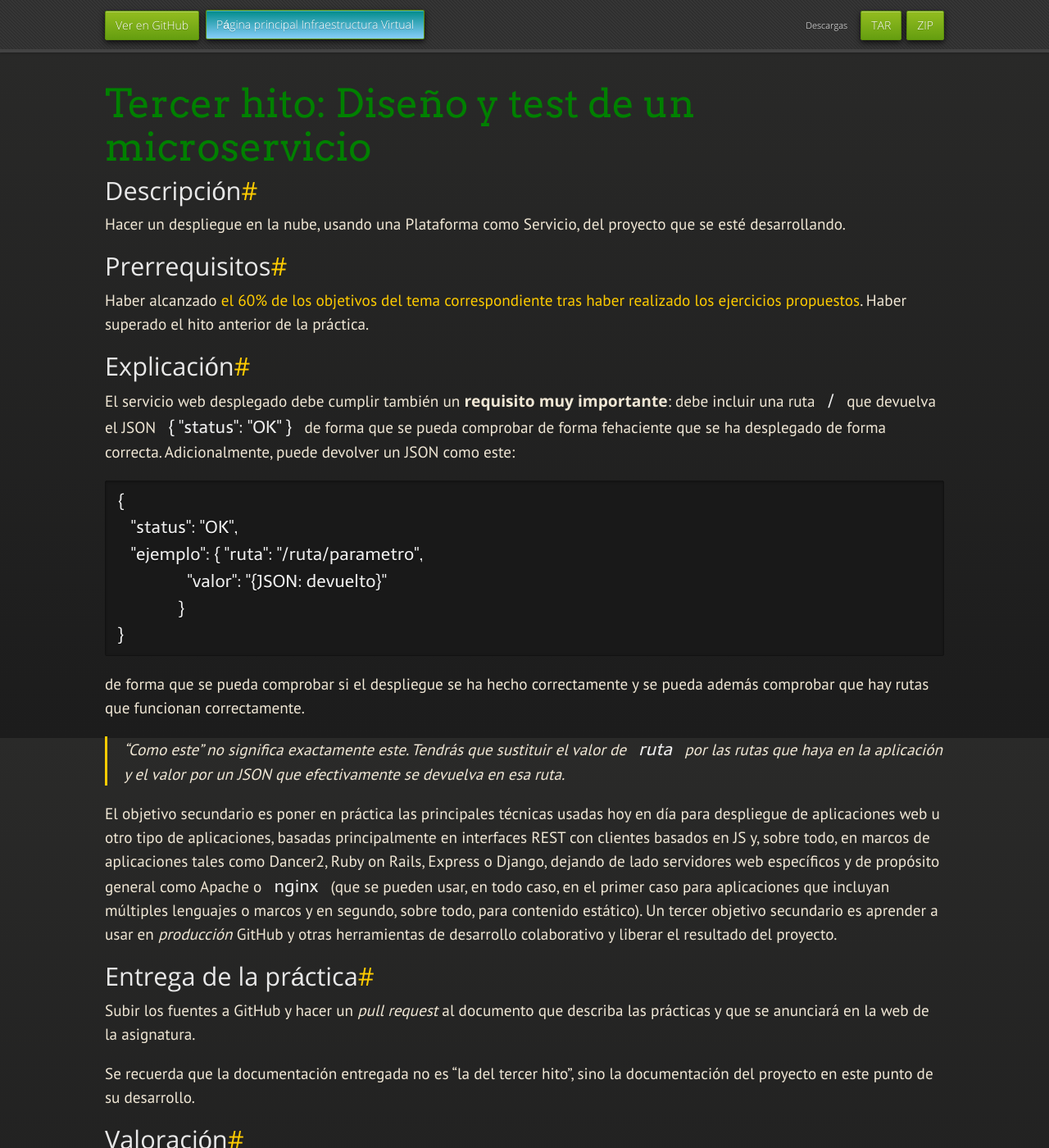
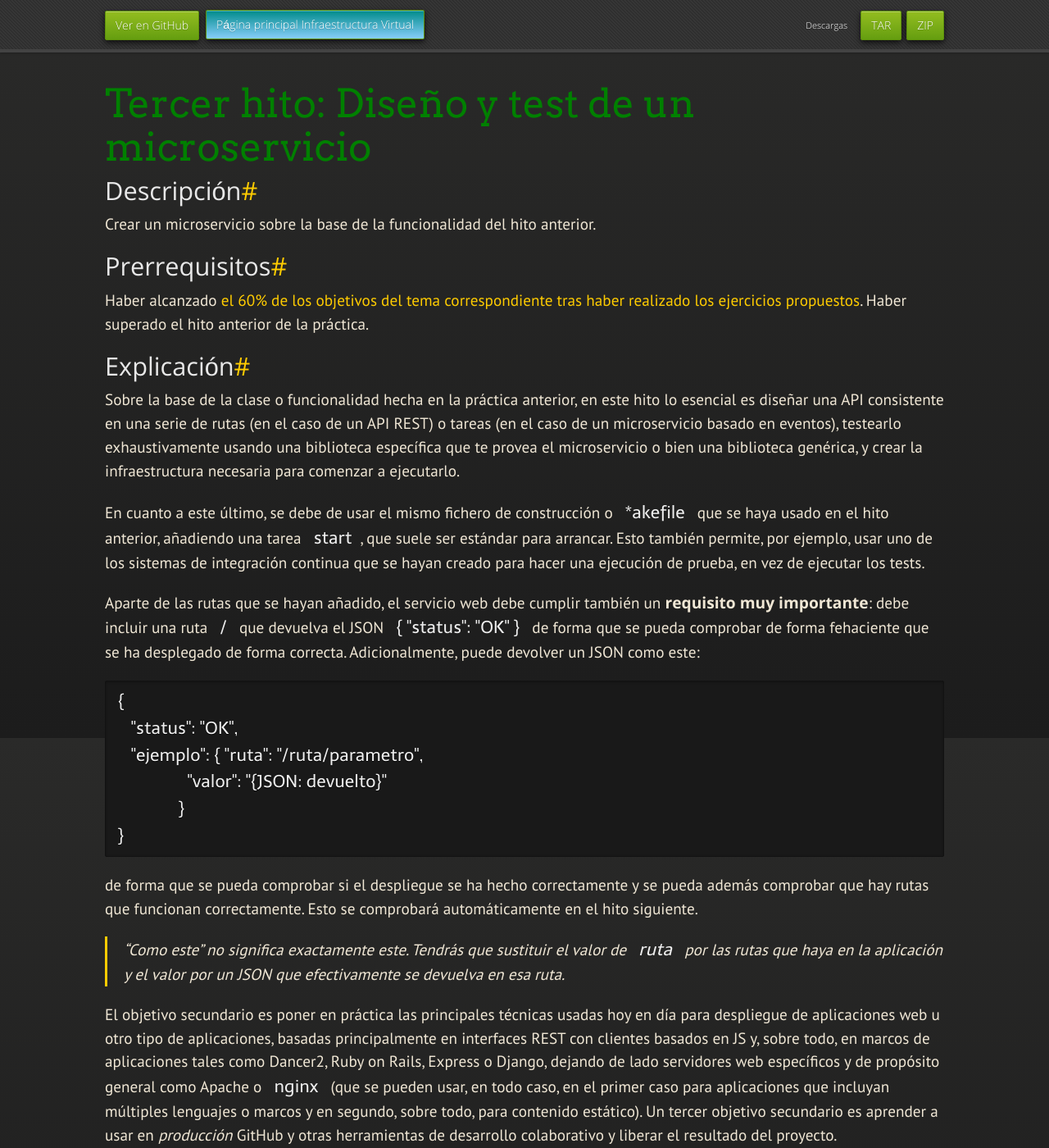
Before and after one commit to JJ/IV, a Jekyll site: the page built from documentos/proyecto/3.Microservicios.md, in a window 1280 px wide and 1400 px high. Shown: the whole window at 82% size. Built offline with Jekyll 4.4.1, drawn with Linux system fonts in a browser that asks for light colours; nearby versions of some CDN libraries; some web fonts are replaced; our own code applies the rules of GitHub Pages for plain Markdown files; some of the changed text lies outside the part shown.

Commit message:
Sync documentos/proyecto/3.Microservicios.md de master a gh-pages

````diff
--- a/documentos/proyecto/3.Microservicios.md
+++ b/documentos/proyecto/3.Microservicios.md
@@ -9,8 +9,8 @@ Tercer hito: Diseño y test de un microservicio
 Descripción
 -----------------
 
-Hacer un despliegue en la nube, usando una Plataforma como Servicio,
-del proyecto que se esté desarrollando.
+Crear un microservicio sobre la base de la funcionalidad del hito
+anterior.
 
 Prerrequisitos
 --------------------
@@ -21,7 +21,26 @@ Haber alcanzado
 Explicación
 ----------------
 
-El servicio web desplegado debe cumplir también un **requisito muy importante**: debe incluir una ruta `/` que devuelva el JSON `{ "status": "OK" }` de forma que se pueda comprobar de forma fehaciente que se ha desplegado de forma correcta. Adicionalmente, puede devolver un JSON como este:
+Sobre la base de la clase o funcionalidad hecha en la práctica
+anterior, en este hito lo esencial es diseñar una API consistente en
+una serie de rutas (en el caso de un API REST) o tareas (en el caso de
+un microservicio basado en eventos), testearlo exhaustivamente usando
+una biblioteca específica que te provea el microservicio o bien una
+biblioteca genérica, y crear la infraestructura necesaria para
+comenzar a ejecutarlo.
+
+En cuanto a este último, se debe de usar el mismo fichero de
+construcción o `*akefile` que se haya usado en el hito anterior,
+añadiendo una tarea `start`, que suele ser estándar para
+arrancar. Esto también permite, por ejemplo, usar uno de los sistemas
+de integración continua que se hayan creado para hacer una ejecución
+de prueba, en vez de ejecutar los tests.
+
+Aparte de las rutas que se hayan añadido, el servicio web debe cumplir también un **requisito muy
+importante**: debe incluir una ruta `/` que devuelva el JSON `{
+"status": "OK" }` de forma que se pueda comprobar de forma fehaciente
+que se ha desplegado de forma correcta. Adicionalmente, puede devolver
+un JSON como este:
 
 ```
 {
@@ -34,7 +53,7 @@ El servicio web desplegado debe cumplir también un **requisito muy importante**
 
 de forma que se pueda comprobar si el despliegue se ha hecho
 correctamente y se pueda además comprobar que hay rutas que funcionan
-correctamente.
+correctamente. Esto se comprobará automáticamente en el hito siguiente.
 
 > "Como este" no significa exactamente este. Tendrás que sustituir el
 > valor de `ruta` por las rutas que haya en la aplicación y el valor
@@ -62,6 +81,19 @@ Subir los fuentes a GitHub y hacer un *pull request* al documento que
 describa las prácticas y que se anunciará en la web de la
 asignatura.
 
+En el README.md se tendrá que incluir una línea que contenga
+exclusivamente esto:
+
+    buildtool: <nombre del fichero que se haya usado para ejecutar tests y arrancar el servicio>
+
+Por ejemplo
+
+    buildtool: Makefile
+
+o
+
+    buildtool: package.json
+
 Se recuerda que la documentación entregada no es "la del tercer hito",
 sino la documentación del proyecto en este punto de su desarrollo.
 
@@ -69,10 +101,9 @@ sino la documentación del proyecto en este punto de su desarrollo.
 Valoración
 --------------
 
-* 2 puntos: Descripción correcta de la configuración de GitHub
-* 3 puntos: Funcionamiento correcto del despliegue en el PaaS (no sólo
-  el status)
-* 3 puntos: ficheros de definición de los servicios en el Paas correctos.
+* 4 puntos: Configuración y documentación correcta de la herramienta
+  de construcción para tests, arranque y parada del servicio.
+* 4 puntos: Diseño de las rutas (o tareas), tests y documentación de los mismos.
 * 2 puntos: concedidos por originalidad de la aplicación, grado de
   terminación, utilidad para la asignatura, PaaS elegido, cantidad de
   trabajo invertido, el hecho que se haya avanzado el proyecto.
````
